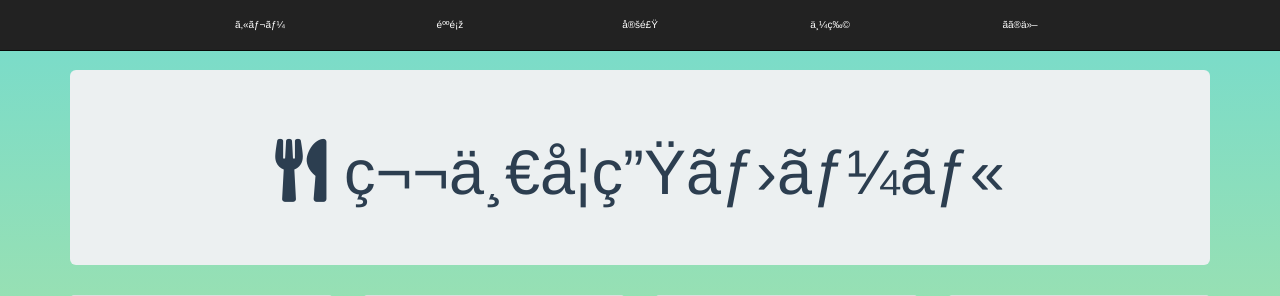
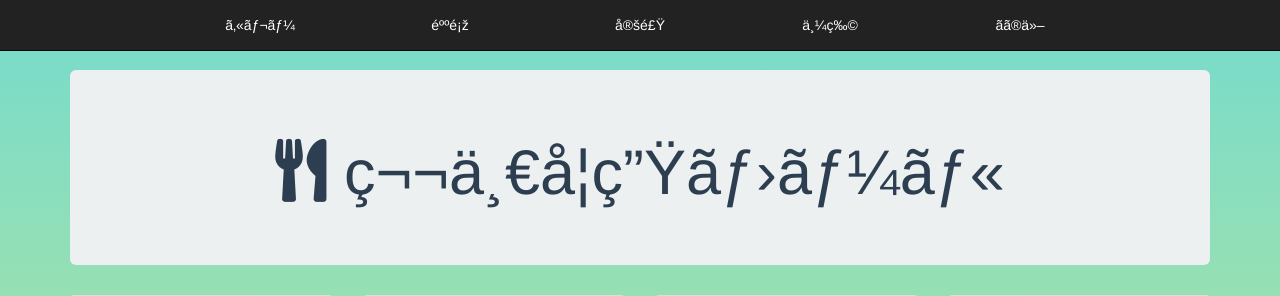
Before and after one commit to FunabikiKeisuke/Hack-U, a PHP site: page / in a window 1280 px wide. Shown: the top 296 px of the page. Run offline with PHP 8.4, Linux system fonts and the light colour scheme; some libraries are stand-ins or nearby versions.

Commit message:
Update style.css

```diff
--- a/css/style.css
+++ b/css/style.css
@@ -31,8 +31,3 @@ body {
 .navbar-nav {
 	float: none;
 }
-
-/* header navbar */
-.navbar-fixed-top .navbar-nav > li > a {
-	font-size: 10px; /*フォントサイズがでかすぎるので */
-}
```
